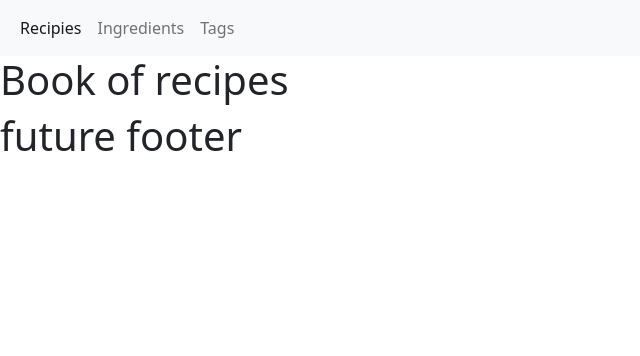
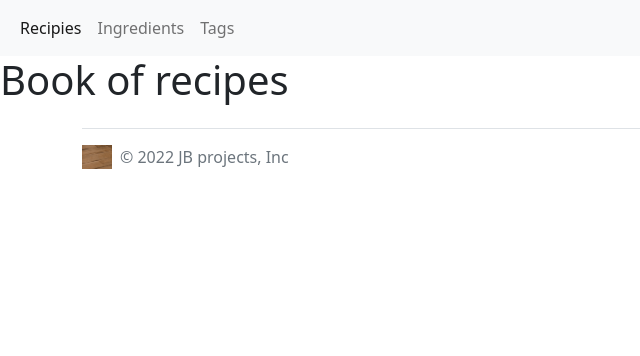
Before and after one commit to jBuly4/Python_Django_CookBook, a Django app: page / in a window 1280 px wide. Shown: the top 356 px of the page, without its empty margins (0-640 px from the left). Run offline with Django 3.2, Linux system fonts and the light colour scheme; data that the repository does not hold is empty.

Commit message:
added footer, but it is centered, need to synchronize with navbar

```diff
--- a/templates/base.html
+++ b/templates/base.html
@@ -1,3 +1,4 @@
+{% load static %}
 <!DOCTYPE html>
 <html lang="en">
 <head>
@@ -35,10 +36,15 @@
 		{% endblock %}
 	</div>
 
-	<footer>
-		{% block footer %}
-		<h1> future footer</h1>
-		{% endblock %}
-	</footer>
+	<div class="container">
+        <footer class="d-flex flex-wrap justify-content-between align-items-center py-3 my-4 border-top">
+            <div class="col-md-4 d-flex align-items-center">
+                <a href="{% url 'cookbook:recipe_lst' %}" class="mb-3 me-2 mb-md-0 text-muted text-decoration-none lh-1">
+                <img class="bi" width="30" height="24" src="{% static '/logo_footer/logo.jpg' %}">
+                </a>
+                <span class="mb-3 mb-md-0 text-muted">&copy; 2022 JB projects, Inc</span>
+            </div>
+        </footer>
+	</div>
 </body>
 </html>
```
Also changed, not shown: static/logo_footer/logo.jpg (added).
